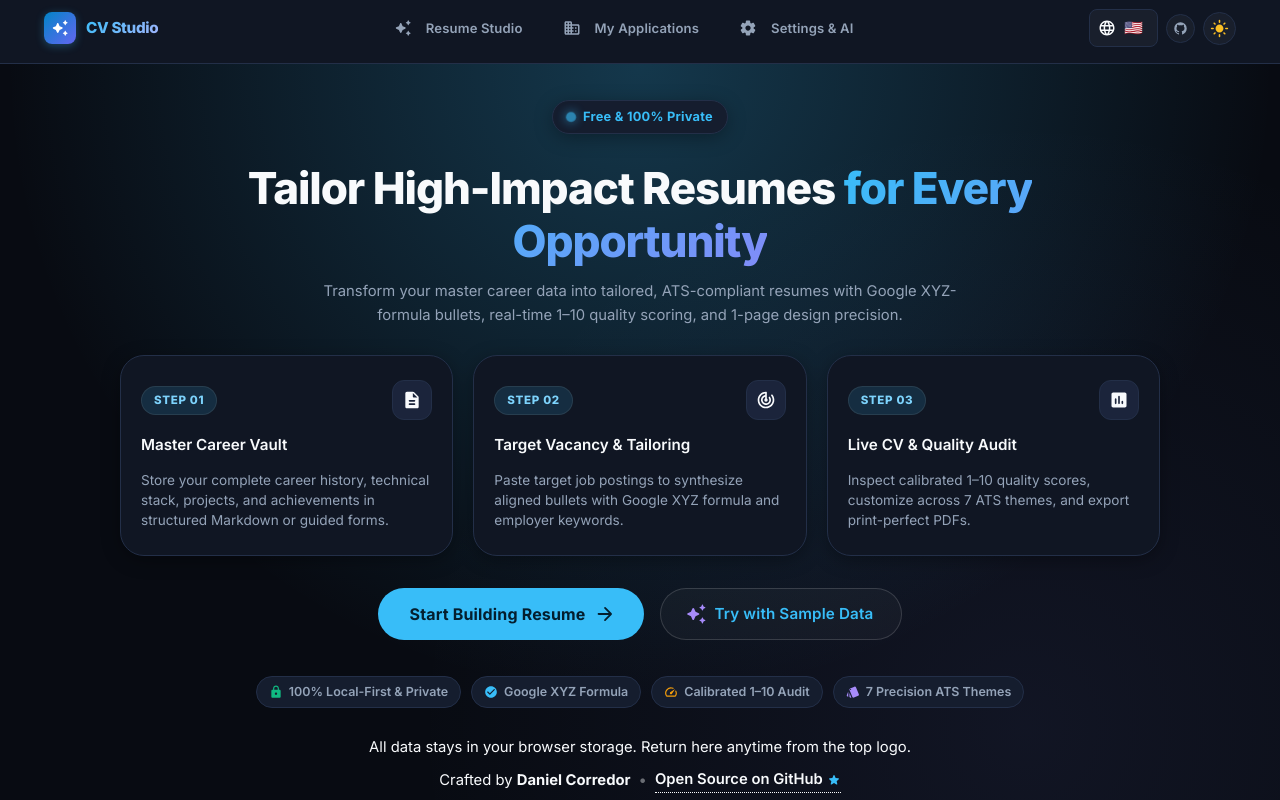
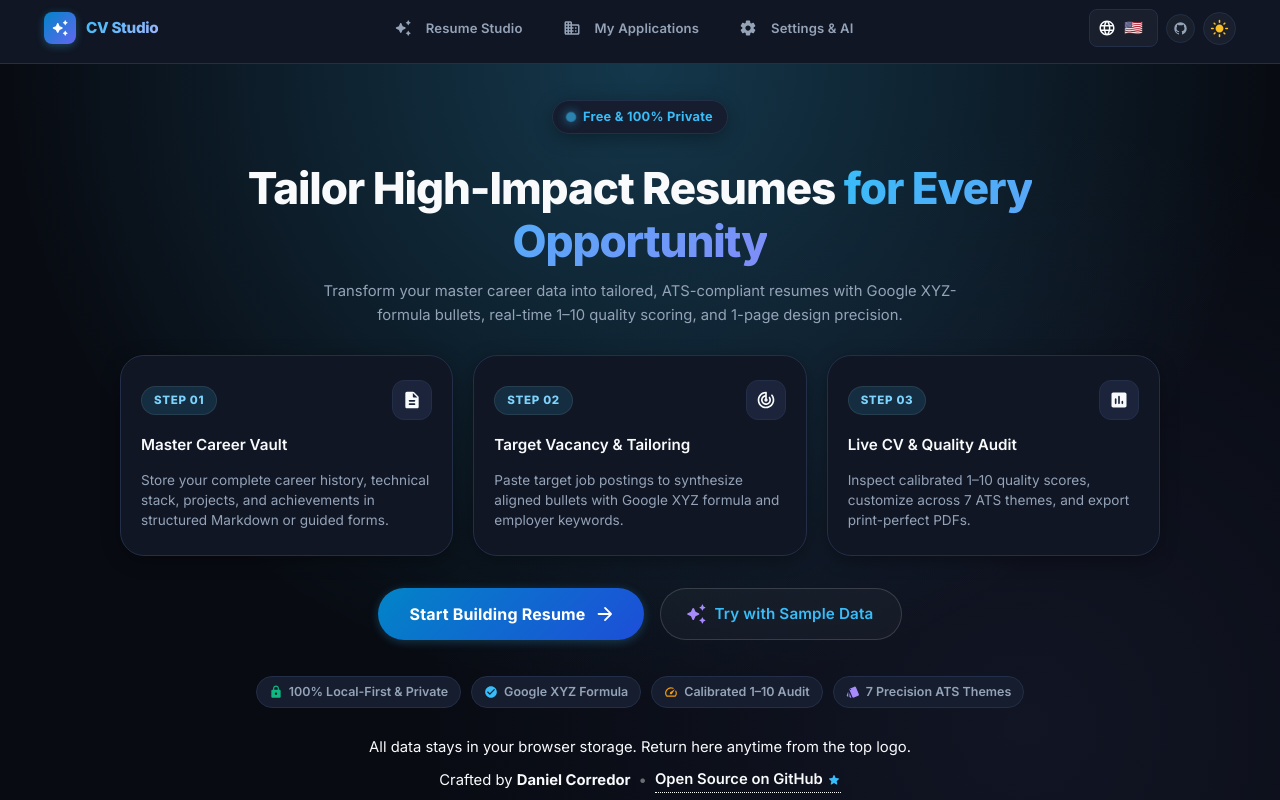
Before and after one commit to dann95moz/customs-CVs, a React (Vite) app: page / in a window 1280 px wide. Built offline with nearby package versions, Linux system fonts and the light colour scheme.

Commit message:
style(theme): centralize glassmorphism and semantic gradient tokens in design system

```diff
--- a/src/styles/tokens.css
+++ b/src/styles/tokens.css
@@ -38,6 +38,19 @@
   --code-bg: #0b0f19;
   --box-shadow: 0 4px 20px -2px rgba(0, 0, 0, 0.4);
   --pill-shadow: 0 2px 10px rgba(56, 189, 248, 0.25);
+  --glass-bg: rgba(16, 22, 35, 0.96);
+  --glass-border: rgba(56, 189, 248, 0.22);
+  --glass-shadow: 0 24px 48px -8px rgba(0, 0, 0, 0.7), 0 0 32px rgba(56, 189, 248, 0.12);
+  --gradient-primary: linear-gradient(135deg, #0284c7 0%, #1d4ed8 100%);
+  --gradient-primary-hover: linear-gradient(135deg, #0369a1 0%, #1e40af 100%);
+  --gradient-secondary: linear-gradient(135deg, #7c3aed 0%, #4f46e5 100%);
+  --gradient-badge: linear-gradient(135deg, #0284c7 0%, #2563eb 100%);
+  --gradient-error: linear-gradient(135deg, #ef4444 0%, #dc2626 100%);
+  --gradient-error-hover: linear-gradient(135deg, #dc2626 0%, #b91c1c 100%);
+  --gradient-warning: linear-gradient(135deg, #f59e0b 0%, #d97706 100%);
+  --gradient-warning-hover: linear-gradient(135deg, #d97706 0%, #b45309 100%);
+  --gradient-success: linear-gradient(135deg, #10b981 0%, #059669 100%);
+  --gradient-success-hover: linear-gradient(135deg, #059669 0%, #047857 100%);
 
   /* Layout & Chrome Dimensions */
   --navbar-height: 64px;
@@ -92,6 +105,19 @@
   --code-bg: #f1f5f9;
   --box-shadow: 0 4px 20px -2px rgba(0, 0, 0, 0.06);
   --pill-shadow: 0 2px 10px rgba(2, 132, 199, 0.18);
+  --glass-bg: rgba(255, 255, 255, 0.98);
+  --glass-border: rgba(2, 132, 199, 0.18);
+  --glass-shadow: 0 20px 40px -8px rgba(15, 23, 42, 0.15), 0 0 24px rgba(2, 132, 199, 0.08);
+  --gradient-primary: linear-gradient(135deg, #0284c7 0%, #2563eb 100%);
+  --gradient-primary-hover: linear-gradient(135deg, #0369a1 0%, #1d4ed8 100%);
+  --gradient-secondary: linear-gradient(135deg, #7c3aed 0%, #4f46e5 100%);
+  --gradient-badge: linear-gradient(135deg, #0284c7 0%, #2563eb 100%);
+  --gradient-error: linear-gradient(135deg, #ef4444 0%, #dc2626 100%);
+  --gradient-error-hover: linear-gradient(135deg, #dc2626 0%, #b91c1c 100%);
+  --gradient-warning: linear-gradient(135deg, #f59e0b 0%, #d97706 100%);
+  --gradient-warning-hover: linear-gradient(135deg, #d97706 0%, #b45309 100%);
+  --gradient-success: linear-gradient(135deg, #10b981 0%, #059669 100%);
+  --gradient-success-hover: linear-gradient(135deg, #059669 0%, #047857 100%);
 }
 
 html, body {
--- a/src/theme/colors.ts
+++ b/src/theme/colors.ts
@@ -54,6 +54,24 @@ export interface ThemeColorTokens {
   shadow: {
     box: string;
     pill: string;
+  };
+  glass: {
+    background: string;
+    border: string;
+    backdropBlur: string;
+    shadow: string;
+  };
+  gradient: {
+    primary: string;
+    primaryHover: string;
+    secondary: string;
+    badge: string;
+    error: string;
+    errorHover: string;
+    warning: string;
+    warningHover: string;
+    success: string;
+    successHover: string;
   };
 }
 
@@ -132,6 +150,24 @@ export const DARK_THEME_TOKENS: ThemeColorTokens = {
     box: '0 4px 20px -2px rgba(0, 0, 0, 0.4)',
     pill: '0 2px 10px rgba(56, 189, 248, 0.25)',
   },
+  glass: {
+    background: 'rgba(16, 22, 35, 0.96)',
+    border: 'rgba(56, 189, 248, 0.22)',
+    backdropBlur: 'blur(20px)',
+    shadow: '0 24px 48px -8px rgba(0, 0, 0, 0.7), 0 0 32px rgba(56, 189, 248, 0.12)',
+  },
+  gradient: {
+    primary: 'linear-gradient(135deg, #0284c7 0%, #1d4ed8 100%)',
+    primaryHover: 'linear-gradient(135deg, #0369a1 0%, #1e40af 100%)',
+    secondary: 'linear-gradient(135deg, #7c3aed 0%, #4f46e5 100%)',
+    badge: 'linear-gradient(135deg, #0284c7 0%, #2563eb 100%)',
+    error: 'linear-gradient(135deg, #ef4444 0%, #dc2626 100%)',
+    errorHover: 'linear-gradient(135deg, #dc2626 0%, #b91c1c 100%)',
+    warning: 'linear-gradient(135deg, #f59e0b 0%, #d97706 100%)',
+    warningHover: 'linear-gradient(135deg, #d97706 0%, #b45309 100%)',
+    success: 'linear-gradient(135deg, #10b981 0%, #059669 100%)',
+    successHover: 'linear-gradient(135deg, #059669 0%, #047857 100%)',
+  },
 };
 
 export const LIGHT_THEME_TOKENS: ThemeColorTokens = {
@@ -209,6 +245,24 @@ export const LIGHT_THEME_TOKENS: ThemeColorTokens = {
     box: '0 4px 20px -2px rgba(0, 0, 0, 0.06)',
     pill: '0 2px 10px rgba(2, 132, 199, 0.18)',
   },
+  glass: {
+    background: 'rgba(255, 255, 255, 0.98)',
+    border: 'rgba(2, 132, 199, 0.18)',
+    backdropBlur: 'blur(20px)',
+    shadow: '0 20px 40px -8px rgba(15, 23, 42, 0.15), 0 0 24px rgba(2, 132, 199, 0.08)',
+  },
+  gradient: {
+    primary: 'linear-gradient(135deg, #0284c7 0%, #2563eb 100%)',
+    primaryHover: 'linear-gradient(135deg, #0369a1 0%, #1d4ed8 100%)',
+    secondary: 'linear-gradient(135deg, #7c3aed 0%, #4f46e5 100%)',
+    badge: 'linear-gradient(135deg, #0284c7 0%, #2563eb 100%)',
+    error: 'linear-gradient(135deg, #ef4444 0%, #dc2626 100%)',
+    errorHover: 'linear-gradient(135deg, #dc2626 0%, #b91c1c 100%)',
+    warning: 'linear-gradient(135deg, #f59e0b 0%, #d97706 100%)',
+    warningHover: 'linear-gradient(135deg, #d97706 0%, #b45309 100%)',
+    success: 'linear-gradient(135deg, #10b981 0%, #059669 100%)',
+    successHover: 'linear-gradient(135deg, #059669 0%, #047857 100%)',
+  },
 };
 
 /**
@@ -248,6 +302,19 @@ export function getCssVariablesFromTokens(tokens: ThemeColorTokens): Record<stri
     '--code-bg': tokens.background.code,
     '--box-shadow': tokens.shadow.box,
     '--pill-shadow': tokens.shadow.pill,
+    '--glass-bg': tokens.glass.background,
+    '--glass-border': tokens.glass.border,
+    '--glass-shadow': tokens.glass.shadow,
+    '--gradient-primary': tokens.gradient.primary,
+    '--gradient-primary-hover': tokens.gradient.primaryHover,
+    '--gradient-secondary': tokens.gradient.secondary,
+    '--gradient-badge': tokens.gradient.badge,
+    '--gradient-error': tokens.gradient.error,
+    '--gradient-error-hover': tokens.gradient.errorHover,
+    '--gradient-warning': tokens.gradient.warning,
+    '--gradient-warning-hover': tokens.gradient.warningHover,
+    '--gradient-success': tokens.gradient.success,
+    '--gradient-success-hover': tokens.gradient.successHover,
   };
 }
 
--- a/src/theme/theme.ts
+++ b/src/theme/theme.ts
@@ -132,23 +132,53 @@ const getDesignTokens = (mode: ThemeMode): ThemeOptions => {
             minHeight: 48,
           },
           contained: {
-            background: tokens.primary.main,
-            color: tokens.primary.contrastText,
-            boxShadow: 'none',
+            background: tokens.gradient.primary,
+            color: '#ffffff',
+            boxShadow: tokens.shadow.pill,
             '&:hover': {
-              background: tokens.primary.dark,
-              boxShadow: `0 4px 14px ${tokens.accent.glow}`,
+              background: tokens.gradient.primaryHover,
+              boxShadow: `0 4px 16px ${tokens.accent.glow}`,
               transform: 'translateY(-1px)',
             },
             '&:active': {
               transform: 'translateY(0)',
             },
             '&.MuiButton-containedSecondary': {
-              background: tokens.secondary.main,
+              background: tokens.gradient.secondary,
               color: tokens.secondary.contrastText,
               '&:hover': {
                 background: tokens.secondary.dark,
                 boxShadow: `0 4px 14px ${alpha(tokens.secondary.main, 0.3)}`,
+                transform: 'translateY(-1px)',
+              },
+            },
+            '&.MuiButton-containedError': {
+              background: tokens.gradient.error,
+              color: '#ffffff',
+              boxShadow: `0 2px 10px ${alpha(tokens.error.main, 0.35)}`,
+              '&:hover': {
+                background: tokens.gradient.errorHover,
+                boxShadow: `0 4px 14px ${alpha(tokens.error.main, 0.5)}`,
+                transform: 'translateY(-1px)',
+              },
+            },
+            '&.MuiButton-containedWarning': {
+              background: tokens.gradient.warning,
+              color: '#ffffff',
+              boxShadow: `0 2px 10px ${alpha(tokens.warning.main, 0.35)}`,
+              '&:hover': {
+                background: tokens.gradient.warningHover,
+                boxShadow: `0 4px 14px ${alpha(tokens.warning.main, 0.5)}`,
+                transform: 'translateY(-1px)',
+              },
+            },
+            '&.MuiButton-containedSuccess': {
+              background: tokens.gradient.success,
+              color: '#ffffff',
+              boxShadow: `0 2px 10px ${alpha(tokens.success.main, 0.35)}`,
+              '&:hover': {
+                background: tokens.gradient.successHover,
+                boxShadow: `0 4px 14px ${alpha(tokens.success.main, 0.5)}`,
                 transform: 'translateY(-1px)',
               },
             },
@@ -164,6 +194,30 @@ const getDesignTokens = (mode: ThemeMode): ThemeOptions => {
               borderColor: tokens.primary.main,
               backgroundColor: tokens.primary.container,
               transform: 'translateY(-1px)',
+            },
+            '&.MuiButton-outlinedError': {
+              borderColor: alpha(tokens.error.main, 0.4),
+              color: tokens.error.main,
+              '&:hover': {
+                borderColor: tokens.error.main,
+                backgroundColor: tokens.error.container,
+              },
+            },
+            '&.MuiButton-outlinedWarning': {
+              borderColor: alpha(tokens.warning.main, 0.4),
+              color: tokens.warning.main,
+              '&:hover': {
+                borderColor: tokens.warning.main,
+                backgroundColor: tokens.warning.container,
+              },
+            },
+            '&.MuiButton-outlinedSuccess': {
+              borderColor: alpha(tokens.success.main, 0.4),
+              color: tokens.success.main,
+              '&:hover': {
+                borderColor: tokens.success.main,
+                backgroundColor: tokens.success.container,
+              },
             },
             '&.Mui-disabled': {
               borderColor: isDark ? 'rgba(255, 255, 255, 0.08) !important' : 'rgba(0, 0, 0, 0.08) !important',
@@ -360,9 +414,14 @@ const getDesignTokens = (mode: ThemeMode): ThemeOptions => {
       MuiDialog: {
         styleOverrides: {
           paper: {
-            borderRadius: parseInt(RADIUS_TOKENS.xl, 10),
-            border: `1px solid ${tokens.border.default}`,
-            boxShadow: tokens.shadow.box,
+            borderRadius: parseInt(RADIUS_TOKENS['2xl'], 10),
+            backgroundColor: tokens.glass.background,
+            backdropFilter: tokens.glass.backdropBlur,
+            WebkitBackdropFilter: tokens.glass.backdropBlur,
+            border: `1px solid ${tokens.glass.border}`,
+            boxShadow: tokens.glass.shadow,
+            backgroundImage: 'none',
+            overflow: 'hidden',
           },
         },
       },
```
